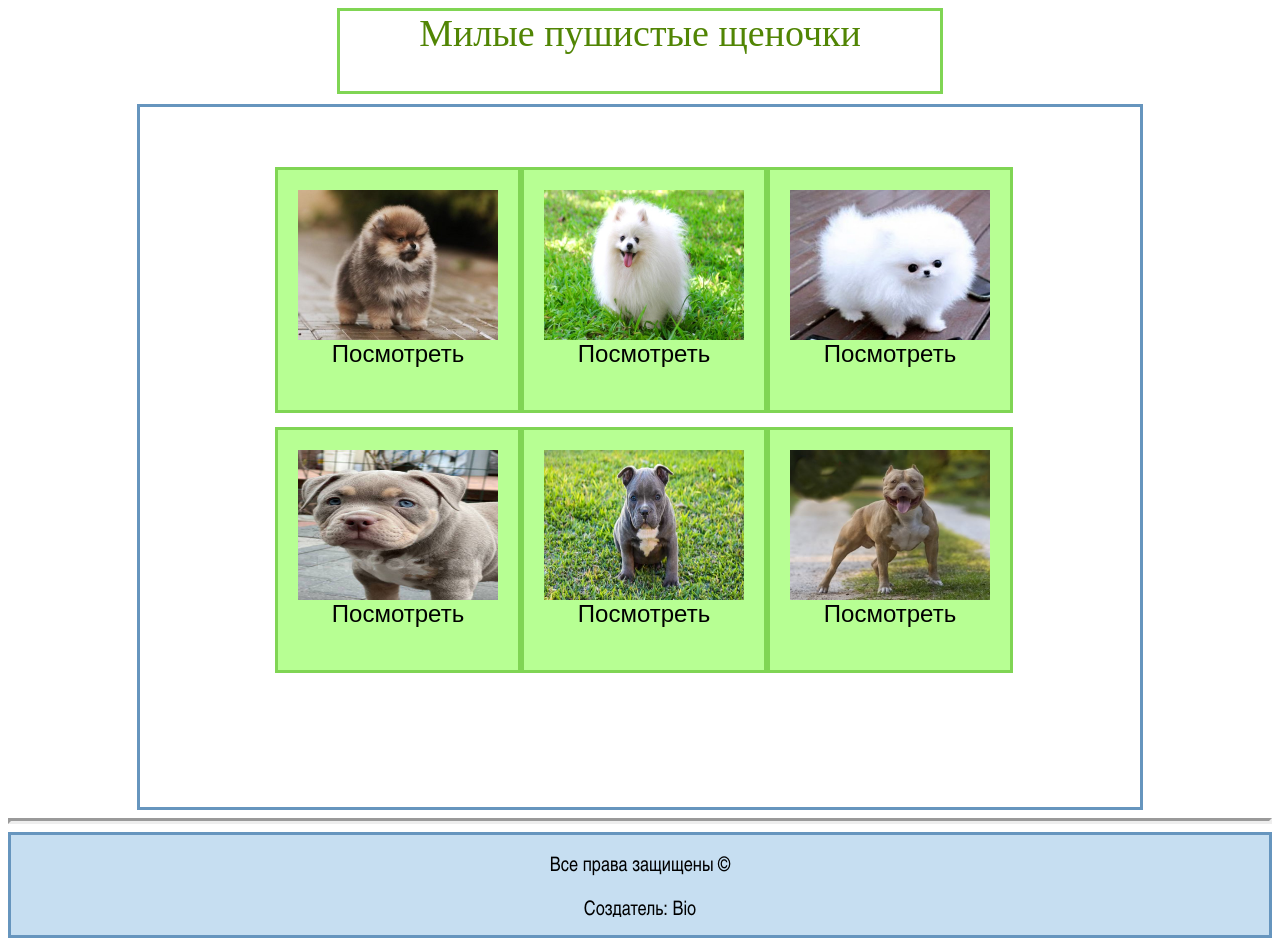
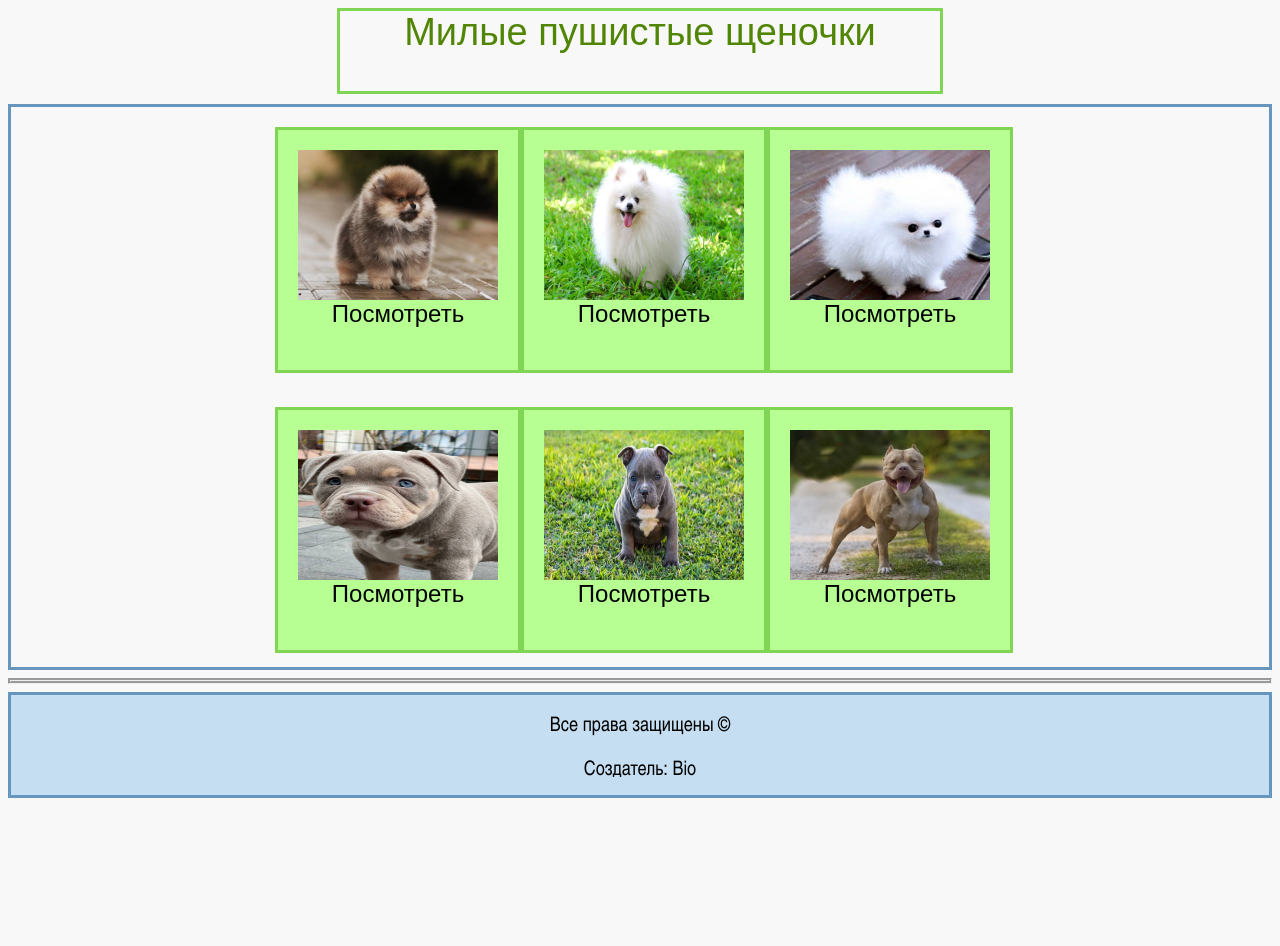
Before and after one commit to I-Bio/MyDogCatalog, a plain HTML site: page FirstProj/pages/index.html in a window 1280 px wide. After the commit the page ends 806 px from the top, so only its background shows below. Drawn offline with Linux system fonts and the light colour scheme.

Commit message:
Add files via upload

```diff
--- a/FirstProj/pages/index.html
+++ b/FirstProj/pages/index.html
@@ -12,9 +12,10 @@
         <header>
             Милые пушистые щеночки
         </header>
-        <div class="catalog">
 
-            <div class="All-Dogs Schpitz">
+        <main>
+
+            <section>
             <div class="catalog-content">
                 <a href = "content1.html">
                     <img class="content-image" src="../img/Schpitz1.jpg" alt="Шпиц Такой">
@@ -39,9 +40,9 @@
                         </div>
                 </a>
             </div>
-        </div>
+            </section>
 
-            <div class="All-Dogs Bully">
+            <section>
             <div class="catalog-content">
                 <a href = "content4.html">
                     <img class="content-image" src="../img/Bully1.jpg" alt="Булли Такой">
@@ -66,8 +67,9 @@
                         </div>
                 </a>
             </div>
-        </div>
-        </div>
+            </section>
+
+        </main>
 
         <hr>
         <footer>
--- a/FirstProj/styles/ContentStyle.css
+++ b/FirstProj/styles/ContentStyle.css
@@ -17,14 +17,10 @@ a
 hr
 {
     display: block;
-    unicode-bidi: isolate;
-    margin-block-start: 0.5em;
-    margin-block-end: 0.5em;
-    margin-inline-start: auto;
-    margin-inline-end: auto;
-    overflow: hidden;
-    border-style: inset;
-    border-width: 1px;
+    margin-left: auto;
+    margin-right: auto;
+    border-style: groove;
+    border-width: 3px;
 }
 
 footer
@@ -60,11 +56,11 @@ footer
     background-color: #c7e4ff;
 }
 
-.content-block
+main
 {
     display: flex;
     flex-direction: row;
-    width: 1200px;
+    width: auto;
     height: auto;
     margin-top: 60px;
     margin-left: auto;
@@ -106,11 +102,12 @@ footer
     margin-bottom: 20px;
     margin-left: 26px;
     margin-right: 26px;
+    font-weight: bolder;
     background-color: #c7e4ff;
     border: 4px #80d554 solid;
 }
 
-img.main-content-image
+.main-content-image
 {
     width: 400px;
     height: 300px;
--- a/FirstProj/styles/style.css
+++ b/FirstProj/styles/style.css
@@ -1,12 +1,19 @@
+html
+{
+    background-color: #f8f8f8;
+}
+
+body
+{
+    font-family: "Segoe Print", sans-serif;
+}
 header{
     height: 80px;
     width: 600px;
-    position: center;
     margin-left: auto;
     margin-right: auto;
     text-align: center;
     font-size: 38px;
-    font-family: "Segoe Print", serif;
     color: #518504;
     border: 3px solid #80d554 ;
 }
@@ -19,13 +26,9 @@ a
 hr
 {
     display: block;
-    unicode-bidi: isolate;
-    margin-block-start: 0.5em;
-    margin-block-end: 0.5em;
-    margin-inline-start: auto;
-    margin-inline-end: auto;
-    overflow: hidden;
-    border-style: inset;
+    margin-left: auto;
+    margin-right: auto;
+    border-style: groove;
     border-width: 3px;
 }
 
@@ -36,15 +39,16 @@ footer
     font-family: "Arial Narrow", serif;
     color: #000000;
     height: 100px;
+    margin-left: auto;
+    margin-right: auto;
     border: 3px solid #6695be;
     background-color: #c6def1;
 }
 
-.catalog
+main
 {
-    width: 1000px;
-    height: 700px;
-    position: center;
+    width: auto;
+    height: auto;
     margin-top: 10px;
     margin-left: auto;
     margin-right: auto;
@@ -62,7 +66,7 @@ footer
     border: 3px solid #80d554;
 }
 
-.All-Dogs
+section
 {
     display: flex;
     flex-direction: row;
@@ -70,7 +74,8 @@ footer
     height: 200px;
     margin-left: auto;
     margin-right: auto;
-    margin-top: 60px;
+    padding-top: 20px;
+    padding-bottom: 60px;
 }
 
 .under-text
@@ -78,7 +83,6 @@ footer
     text-align: center;
     font-size: 24px;
     font-style: initial;
-    font-family: "Segoe Print", sans-serif;
     color: black;
 }
 
```
Also changed, not shown: FirstProj/pages/content1.html (+6 -6 lines), FirstProj/pages/content2.html (+6 -6 lines), FirstProj/pages/content3.html (+6 -6 lines), FirstProj/pages/content4.html (+6 -6 lines), FirstProj/pages/content5.html (+6 -6 lines), FirstProj/pages/content6.html (+6 -6 lines).
